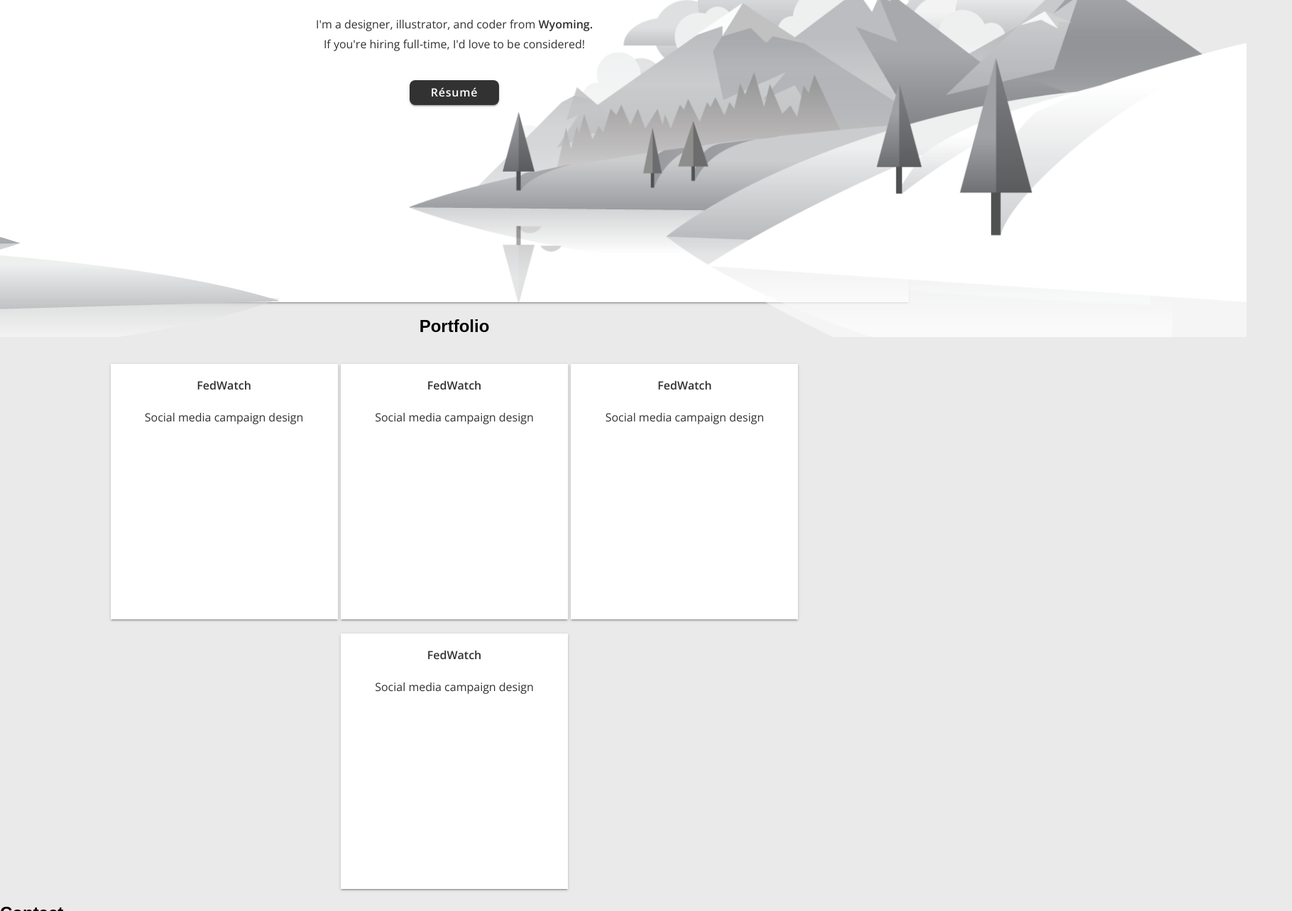
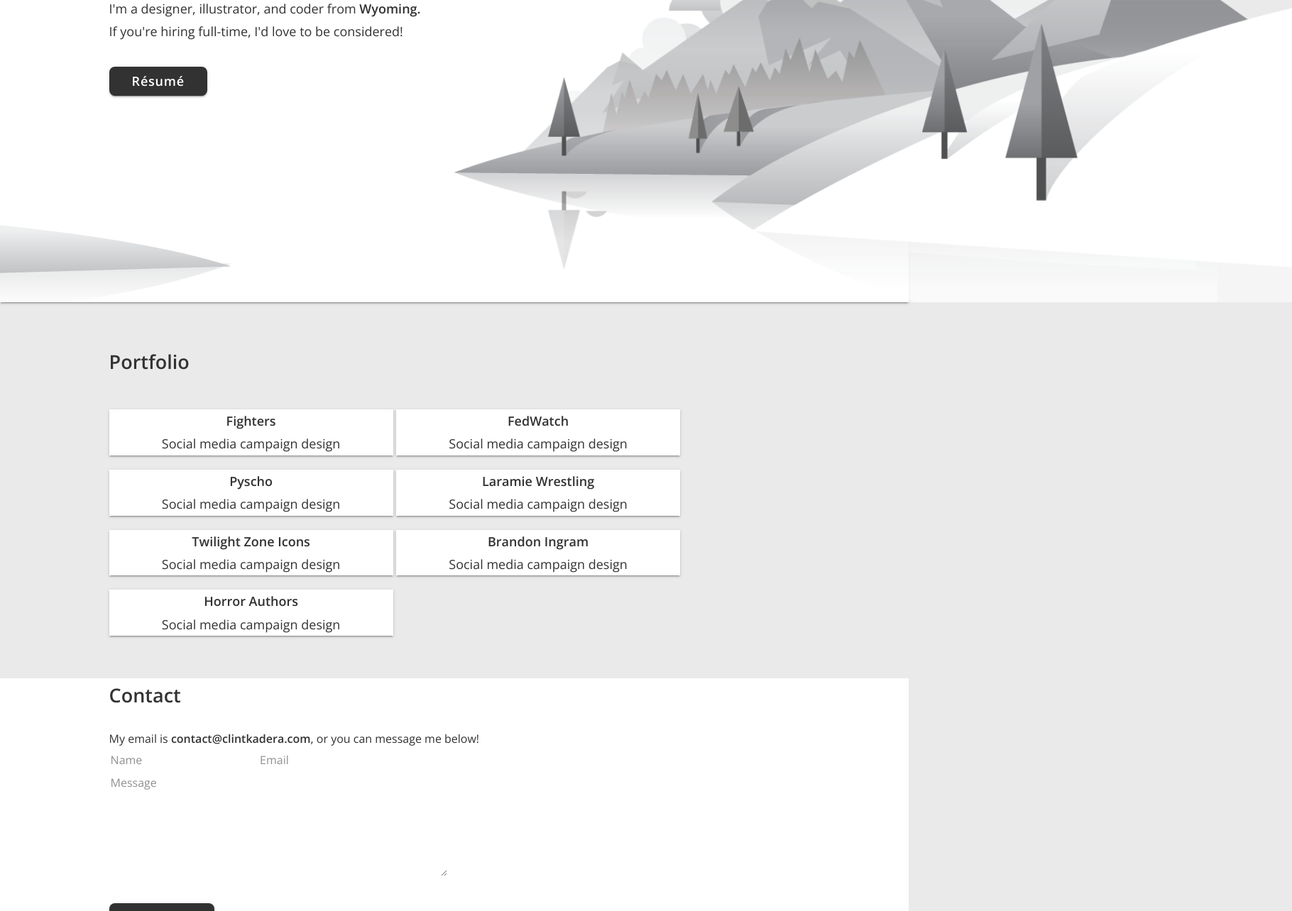
Before and after one commit to CKadera12/portfolio-site, a website: page app/index.html in a window 1280 px wide. Shown: the part 254-1538 px from the top of the page at 71% size, 1820 px wide, since content can reach past the window. Drawn offline with nearby package versions, Linux system fonts and the light colour scheme.

Commit message:
april 25th

```diff
--- a/app/assets/styles/base/_global.css
+++ b/app/assets/styles/base/_global.css
@@ -1,7 +1,17 @@
 body {
-	min-width: 303px;
+	min-width: 350px;
 	background: #eaeaea;
 	margin: 0, 0;
 	padding: none;
 	position: absolute;
 }
+
+.max-min {
+max-width: 1400px;
+min-width: 350px;
+}
+
+a {
+color: inherit;
+text-decoration: inherit;
+}
--- a/app/assets/styles/base/_mixins.css
+++ b/app/assets/styles/base/_mixins.css
@@ -22,4 +22,10 @@
 @media (min-width: 1024px){
 @mixin-content;
 }
+
+@define-mixin atMax {
+@media (min-width: 1400px){
+@mixin-content;
 }
+}
+}
--- a/app/assets/styles/modules/_button.css
+++ b/app/assets/styles/modules/_button.css
@@ -1,20 +1,21 @@
 .button {
 		display: inline-block;
+
 		text-decoration: none;
+		border: none;
 		font-family: Open Sans, san serif;
-		font-size: 16px;
+		font-size: 18px;
 		font-weight: 600;
 		border-radius: 8px;
-		padding: 8px 30px;
+		padding: 10px 32px;
 		background-color: $darkGrey;
 		box-shadow: 0 2px 2px 0 rgba(0, 0, 0, 0.14), 0 3px 1px -2px rgba(0, 0, 0, 0.2), 0 1px 5px 0 rgba(0, 0, 0, 	0.12);
-		text-align: center;
 		color: white;
 		letter-spacing: .8px;
 		 transition: box-shadow 0.2s cubic-bezier(0.4, 0, 1, 1), background-color 0.2s cubic-bezier(0.4, 0, 0.2, 					1), color 0.2s cubic-bezier(0.4, 0, 0.2, 1);
 
 		 &--margin-top {
-			 margin-top: 20px;
+			 margin-top: 34px;
 		 }
 	}
 
--- a/app/assets/styles/modules/_card.css
+++ b/app/assets/styles/modules/_card.css
@@ -1,12 +1,43 @@
 .card {
-	position: relative;
+
+	width: 100%;
 	display: inline-block;
 	margin-top: 20px;
 	z-index: 2;
 	color: #333333;
 	text-align: center;
-	width:320px;
-	height: 360px;
 	background: white;
 	box-shadow: 0 2px 2px 0 rgba(0, 0, 0, 0.14), 0 3px 1px -2px rgba(0, 0, 0, 0.2), 0 1px 5px 0 rgba(0, 0, 0, 0.12);
-}
+	background-position-x: 50%;
+	background-position-y: 50%;
+	background-size: cover;
+
+	@mixin atSmall {
+	width: 48%;
+	}
+
+	@mixin atMedium {
+	width: 400px;
+	}
+
+	/* image url on site host
+
+	&--FedWatch {
+	background-image: ../../images/plainsmen-logo.jpg;
+	} */
+
+	&__text {
+		margin: 0;
+		font-family: Open Sans;
+		font-size: 18px;
+		line-height: 1.8;
+		color: $darkGrey;
+
+		@mixin atSmall {
+		}
+
+		&--title {
+			font-weight: 600;
+		}
+	}
+	}
--- /dev/null
+++ b/app/assets/styles/modules/_contact.css
@@ -0,0 +1,60 @@
+.contact {
+	width: 100vw;
+	position: relative;
+	background: white;
+	height: 500px;
+
+	&__text {
+		margin: 0;
+		font-family: Open Sans;
+		font-size: 14px;
+		line-height: 1.8;
+		color: $darkGrey;
+
+		@mixin atSmall {
+			font-size: 16px;
+		}
+
+			&--title {
+		font-size: 32px;
+		font-family: Merriweather;
+		letter-spacing: .3px;
+		color: $darkGrey;
+
+		@mixin atSmall {
+		font-size: 34px;
+	}
+			}
+		}
+
+	&__form {
+	width: 500px;
+
+	}
+
+	&__name {
+		border: none;
+
+		&:focus {
+			outline: none;
+	}
+	}
+
+	&__email {
+		border: none;
+		writing-mode: horizontal-tb;
+
+		&:focus {
+			outline: none;
+	}
+	}
+
+	&__message {
+		border: none;
+
+
+		&:focus {
+			outline: none;
+	}
+	}
+	}
--- a/app/assets/styles/modules/_copy.css
+++ /dev/null
@@ -1,14 +0,0 @@
-.copy {
-font-size: 14px;
-font-family: Open Sans;
-line-height: 1.8;
-color: $darkGrey;
-
-	&--bold {
-		font-weight: 600;
-	}
-
-	@mixin atSmall {
-	font-size: 16px;
-	}
-}
--- a/app/assets/styles/modules/_hero.css
+++ b/app/assets/styles/modules/_hero.css
@@ -7,14 +7,11 @@
 
 	/* hero images*/
 
-	&__cloud {
-	}
-
 	&__image-content--right {
 	overflow: hidden;
 	position: absolute;
 	text-align: center;
-	left: 45vw;
+	left: 50vw;
 	display: none;
 	z-index: 1;
 
@@ -31,7 +28,7 @@
 	overflow: hidden;
 	position: absolute;
 	text-align: center;
-	left: -30vw;
+	right: 70vw;
 	display: none;
 	z-index: 1;
 
@@ -47,27 +44,49 @@
 	&__text-content {
 		z-index: 2;
 		position: absolute;
-		top: 160px;
+		width: 100vw;
+		top: 140px;
+		display: flex;
+
+		@mixin atSmall {
+		display: block;
+		}
+}
+
+&__text {
+		margin: 0;
+		font-family: Open Sans, Helvetica, sans serif;
+		font-size: 18px;
+		line-height: 1.8;
+		color: $darkGrey;
+		text-align: center;
+		max-width: 340px;
+
+		@mixin atSmall {
+		text-align: left;
+		max-width: 440px;
+		}
+
+		@mixin atMedium {
+
+
+		}
+
+			&--title {
+		font-size: 36px;
+		font-family: Merriweather, serif;
+		letter-spacing: .3px;
+		color: $darkGrey;
 		text-align: center;
 
 		@mixin atSmall {
-		text-align: left;
-		}
-
-		@mixin atMedium {
-		}
-}
-
-	&__title {
-		font-size: 32px;
-		font-family: Merriweather;
-		letter-spacing: .3px;
-		line-height: 68px;
-		color: $darkGrey;
-
-		@mixin atSmall {
-		font-size: 34px;
-	}
+	text-align: left;
+	font-size: 44px;
 	}
 
+	@mixin atMedium {
+
+	}
+		}
+	}
 }
--- a/app/assets/styles/modules/_page-section.css
+++ b/app/assets/styles/modules/_page-section.css
@@ -1,4 +1,4 @@
 .page-section {
-width: 100vw;
+	width: 100vw;
 text-align: center;
 }
--- /dev/null
+++ b/app/assets/styles/modules/_portfolio.css
@@ -0,0 +1,14 @@
+.portfolio {
+
+@mixin atSmall {
+	width: 100%;
+	display: flex;
+justify-content: space-between;
+flex-flow: wrap;
+max-width: 1400px;
+}
+
+@mixin atMedium {
+display: inline-block;
+}
+}
--- /dev/null
+++ b/app/assets/styles/modules/_section-title.css
@@ -0,0 +1,13 @@
+.section-title{
+	margin-top: 60px;
+		font-family: Open Sans, Helvetica, sans serif;
+		font-size: 27px;
+		line-height: 1.8;
+		color: $darkGrey;
+		text-align: center;
+
+		@mixin atSmall {
+		text-align: left;
+		max-width: 500px;
+		}
+}
--- a/app/assets/styles/modules/_wrapper.css
+++ b/app/assets/styles/modules/_wrapper.css
@@ -2,19 +2,27 @@
 
 	padding-left: 20px;
 	padding-right: 20px;
-	max-width: 1200px;
 	margin-left: auto;
 	margin-right: auto;
+	text-align: center;
+
+
+	@mixin atSmall {
+		text-align: left;
+		padding-left: 12vw;
+	padding-right: 12vw;
+
+	}
 
 	@mixin atMedium {
-	padding-left: 10vw;
-	padding-right: 10vw;
+
 	}
 
-	&--hero {
+
+
+/*	&--hero {
 		/* using a max-width to control hero paragraph line breaks*/
-		@mixin atMedium {
+	/*	@mixin atMedium {
 		max-width: 400px;
+	} */
 	}
-	}
-}
--- a/app/assets/styles/styles.css
+++ b/app/assets/styles/styles.css
@@ -3,10 +3,9 @@
 @import "base/_variables.css";
 @import "base/_mixins.css";
 @import "modules/_hero";
-@import "modules/_portfolio";
-@import "modules/_copy";
 @import "modules/_button";
 @import "modules/_card";
 @import "modules/_wrapper";
-@import "modules/_page-section";
-@import "modules/_row";
+@import "modules/_portfolio";
+@import "modules/_contact";
+@import "modules/_section-title";
--- a/app/index.html
+++ b/app/index.html
@@ -15,22 +15,23 @@
 </head>
 
 <body>
+<div class="max-min">
 <!--hero section-->
 <section class="hero">
-<img class="hero__cloud" src="assets/images/header/cloud-1.png">
 <div class="hero__image-content--right">
     <img class ="hero__image--right" src="assets/images/header/hero__right.png" alt="Wyoming illustration">
 </div>
+
 <div class="hero__image-content--left">
 <img class ="hero__image--left" src="assets/images/header/hero__left.png" alt="Wyoming illustration">
 </div>
 
-    <div class="page-section hero__text-content">
+    <div class="hero__text-content">
     <div class="wrapper wrapper--hero">
     <header>
-        <h1 class="hero__title">Hi, I'm Clint <span>:)</span></h1>
+        <h1 class="hero__text--title">Hi, I'm Clint <span>:)</span></h1>
     </header>
-        <p class="copy">
+        <p class="hero__text">
         I'm a designer, illustrator, and coder from <b>Wyoming.</b>
         If you're hiring full-time, I'd love to be considered!
         </p>
@@ -42,27 +43,49 @@
 </section>
 
 <!--portfolio section-->
-<section class="page-section">
 <div class="wrapper">
+
+
     <h2 class="section-title">Portfolio</h2>
-    <div class="card">
-    <h3 class="copy copy--bold">FedWatch</h3>
-    <p class="copy">Social media campaign design</p>
-    </div>
 
-    <div class="card">
-    <h3 class="copy copy--bold">FedWatch</h3>
-    <p class="copy">Social media campaign design</p>
-    </div>
+    <!--_portfolio.css is parent that allows "card" to use flexblock-->
+    <div class="portfolio">
 
-    <div class="card">
-    <h3 class="copy copy--bold">FedWatch</h3>
-    <p class="copy">Social media campaign design</p>
-    </div>
+    <a class="card" href="https://clintkadera.com">
+    <h3 class="card__text card__text--title">Fighters</h3>
+    <p class="card__text">Social media campaign design</p>
+    </a>
 
-    <div class="card">
-    <h3 class="copy copy--bold">FedWatch</h3>
-    <p class="copy">Social media campaign design</p>
+    <a class="card" href="https://clintkadera.com">
+    <h3 class="card__text card__text--title">FedWatch</h3>
+    <p class="card__text">Social media campaign design</p>
+    </a>
+
+     <a class="card" href="https://clintkadera.com">
+    <h3 class="card__text card__text--title">Pyscho</h3>
+    <p class="card__text">Social media campaign design</p>
+    </a>
+
+     <a class="card" href="https://clintkadera.com">
+    <h3 class="card__text card__text--title">Laramie Wrestling</h3>
+    <p class="card__text">Social media campaign design</p>
+    </a>
+
+     <a class="card" href="https://clintkadera.com">
+    <h3 class="card__text card__text--title">Twilight Zone Icons</h3>
+    <p class="card__text">Social media campaign design</p>
+    </a>
+
+     <a class="card" href="https://clintkadera.com">
+    <h3 class="card__text card__text--title">Brandon Ingram</h3>
+    <p class="card__text">Social media campaign design</p>
+    </a>
+
+     <a class="card" href="https://clintkadera.com">
+    <h3 class="card__text card__text--title">Horror Authors</h3>
+    <p class="card__text">Social media campaign design</p>
+    </a>
+
 </div>
 </div>
 
@@ -70,15 +93,18 @@
 
 <!--contact section-->
 <section class="contact">
+<div class="wrapper">
 <h2 class="section-title">Contact</h2>
-<p class="copy">My email is <b>contact@clintkadera.com</b>, or message me at below!</p>
-<form action="where sending the info" method="POST">
-<input type="text" placeholder="Name" name="name">
-<input type="email" placeholder="Email" name="email">
-<input type="textarea" placeholder="Message" name="message">
-<input type="submit" value="Sumbmit">
+<p class="contact__text">My email is <a href="mailto:contact@clintkadera.com"> <b>contact@clintkadera.com</b></a>, or you can message me below!</p>
+<form class="contact__form" action="where sending the info" method="POST">
+<input class="contact__text contact__name" type="text" placeholder="Name" name="name">
+<input class="contact__text contact__email" type="email" placeholder="Email" name="email">
+<textarea class="contact__text contact__message" rows="5" cols="50" placeholder="Message" name="message"></textarea>
+<input class="button button--margin-top" type="submit" value="Sumbmit">
 </form>
+</div>
 </section>
 
+</div>
 </body>
 </html>
--- a/app/temp/styles/styles.css
+++ b/app/temp/styles/styles.css
@@ -422,11 +422,21 @@
 }
 
 body {
-	min-width: 303px;
+	min-width: 350px;
 	background: #eaeaea;
 	margin: 0, 0;
 	padding: none;
 	position: absolute;
+}
+
+.max-min {
+max-width: 1400px;
+min-width: 350px;
+}
+
+a {
+color: inherit;
+text-decoration: inherit;
 }
 
 /*default is someone trying to squish it*/
@@ -445,20 +455,15 @@
 	background: white;
 	height: 680px;
 	box-shadow: 0 2px 2px 0 rgba(0, 0, 0, 0.14), 0 3px 1px -2px rgba(0, 0, 0, 0.2), 0 1px 5px 0 rgba(0, 0, 0, 0.12);
-
 }
 
 /* hero images*/
-
-.hero__cloud {
-
-}
 
 .hero__image-content--right {
   overflow: hidden;
   position: absolute;
   text-align: center;
-  left: 45vw;
+  left: 50vw;
   display: none;
   z-index: 1;
 }
@@ -478,7 +483,7 @@
   overflow: hidden;
   position: absolute;
   text-align: center;
-  left: -30vw;
+  right: 70vw;
   display: none;
   z-index: 1;
 }
@@ -497,71 +502,70 @@
 .hero__text-content {
   z-index: 2;
   position: absolute;
-  top: 160px;
+  width: 100vw;
+  top: 140px;
+  display: -webkit-box;
+  display: -ms-flexbox;
+  display: flex;
+}
+
+@media (min-width: 440px) {
+
+  .hero__text-content {
+    display: block;
+  }
+}
+
+.hero__text {
+  margin: 0;
+  font-family: Open Sans, Helvetica, sans serif;
+  font-size: 18px;
+  line-height: 1.8;
+  color: rgb(50, 50, 50);
+  text-align: center;
+  max-width: 340px;
+}
+
+@media (min-width: 440px) {
+
+  .hero__text {
+    text-align: left;
+    max-width: 440px;
+  }
+}
+
+@media  (min-width: 768px) {}
+
+.hero__text--title {
+  font-size: 36px;
+  font-family: Merriweather, serif;
+  letter-spacing: .3px;
+  color: rgb(50, 50, 50);
   text-align: center;
 }
 
 @media (min-width: 440px) {
 
-  .hero__text-content {
+  .hero__text--title {
     text-align: left;
+    font-size: 44px;
   }
 }
 
-@media  (min-width: 768px) {
-
-}
-
-.hero__title {
-  font-size: 32px;
-  font-family: Merriweather;
-  letter-spacing: .3px;
-  line-height: 68px;
-  color: rgb(50, 50, 50);
-}
-
-@media (min-width: 440px) {
-
-  .hero__title {
-    font-size: 34px;
-  }
-}
-
-.portfolio {
-	postion: absolute;
-	height: 900px;
-	width: 70vw;
-}
-
-.copy {
-font-size: 14px;
-font-family: Open Sans;
-line-height: 1.8;
-color: rgb(50, 50, 50);
-}
-
-.copy--bold {
-  font-weight: 600;
-}
-
-@media (min-width: 440px) {
-
-  .copy {
-    font-size: 16px;
-  }
-}
+@media  (min-width: 768px) {}
 
 .button {
 		display: inline-block;
+
 		text-decoration: none;
+		border: none;
 		font-family: Open Sans, san serif;
-		font-size: 16px;
+		font-size: 18px;
 		font-weight: 600;
 		border-radius: 8px;
-		padding: 8px 30px;
+		padding: 10px 32px;
 		background-color: rgb(50, 50, 50);
 		box-shadow: 0 2px 2px 0 rgba(0, 0, 0, 0.14), 0 3px 1px -2px rgba(0, 0, 0, 0.2), 0 1px 5px 0 rgba(0, 0, 0, 	0.12);
-		text-align: center;
 		color: white;
 		letter-spacing: .8px;
 		 -webkit-transition: box-shadow 0.2s cubic-bezier(0.4, 0, 1, 1), background-color 0.2s cubic-bezier(0.4, 0, 0.2, 					1), color 0.2s cubic-bezier(0.4, 0, 0.2, 1);
@@ -569,7 +573,7 @@
 	}
 
 .button--margin-top {
-  margin-top: 20px;
+  margin-top: 34px;
 }
 
 &:active {
@@ -590,49 +594,185 @@
 	}
 
 .card {
-	position: relative;
+
+	width: 100%;
 	display: inline-block;
 	margin-top: 20px;
 	z-index: 2;
 	color: #333333;
 	text-align: center;
-	width:320px;
-	height: 360px;
 	background: white;
 	box-shadow: 0 2px 2px 0 rgba(0, 0, 0, 0.14), 0 3px 1px -2px rgba(0, 0, 0, 0.2), 0 1px 5px 0 rgba(0, 0, 0, 0.12);
+	background-position-x: 50%;
+	background-position-y: 50%;
+	background-size: cover;
+	}
+
+@media (min-width: 440px) {
+
+  .card {
+    width: 48%;
+  }
+}
+
+@media  (min-width: 768px) {
+
+  .card {
+    width: 400px;
+  }
+}
+
+/* image url on site host
+
+	&--FedWatch {
+	background-image: ../../images/plainsmen-logo.jpg;
+	} */
+
+.card__text {
+  margin: 0;
+  font-family: Open Sans;
+  font-size: 18px;
+  line-height: 1.8;
+  color: rgb(50, 50, 50);
+}
+
+@media (min-width: 440px) {}
+
+.card__text--title {
+  font-weight: 600;
 }
 
 .wrapper {
 
 	padding-left: 20px;
 	padding-right: 20px;
-	max-width: 1200px;
 	margin-left: auto;
 	margin-right: auto;
+	text-align: center;
+
+
+
+/*	&--hero {
+		/* using a max-width to control hero paragraph line breaks*/
+	/*	@mixin atMedium {
+		max-width: 400px;
+	} */
+	}
+
+@media (min-width: 440px) {
+
+  .wrapper {
+    text-align: left;
+    padding-left: 12vw;
+    padding-right: 12vw;
+  }
+}
+
+@media  (min-width: 768px) {}
+
+@media (min-width: 440px) {
+
+  .portfolio {
+    width: 100%;
+    display: -webkit-box;
+    display: -ms-flexbox;
+    display: flex;
+    -webkit-box-pack: justify;
+        -ms-flex-pack: justify;
+            justify-content: space-between;
+    -ms-flex-flow: wrap;
+        flex-flow: wrap;
+    max-width: 1400px;
+  }
 }
 
 @media  (min-width: 768px) {
 
-  .wrapper {
-    padding-left: 10vw;
-    padding-right: 10vw;
+  .portfolio {
+    display: inline-block;
   }
 }
 
-/* using a max-width to control hero paragraph line breaks*/
+.contact {
+	width: 100vw;
+	position: relative;
+	background: white;
+	height: 500px;
+	}
 
-@media  (min-width: 768px) {
+.contact__text {
+  margin: 0;
+  font-family: Open Sans;
+  font-size: 14px;
+  line-height: 1.8;
+  color: rgb(50, 50, 50);
+}
 
-  .wrapper--hero {
-    max-width: 400px;
+@media (min-width: 440px) {
+
+  .contact__text {
+    font-size: 16px;
   }
 }
 
-.page-section {
-width: 100vw;
-text-align: center;
+.contact__text--title {
+  font-size: 32px;
+  font-family: Merriweather;
+  letter-spacing: .3px;
+  color: rgb(50, 50, 50);
 }
 
-.row {
+@media (min-width: 440px) {
 
+  .contact__text--title {
+    font-size: 34px;
+  }
 }
+
+.contact__form {
+  width: 500px;
+}
+
+.contact__name {
+  border: none;
+}
+
+.contact__name:focus {
+  outline: none;
+}
+
+.contact__email {
+  border: none;
+  -webkit-writing-mode: horizontal-tb;
+      -ms-writing-mode: lr-tb;
+          writing-mode: horizontal-tb;
+}
+
+.contact__email:focus {
+  outline: none;
+}
+
+.contact__message {
+  border: none;
+}
+
+.contact__message:focus {
+  outline: none;
+}
+
+.section-title{
+	margin-top: 60px;
+		font-family: Open Sans, Helvetica, sans serif;
+		font-size: 27px;
+		line-height: 1.8;
+		color: rgb(50, 50, 50);
+		text-align: center;
+}
+
+@media (min-width: 440px) {
+
+  .section-title {
+    text-align: left;
+    max-width: 500px;
+  }
+}
```
